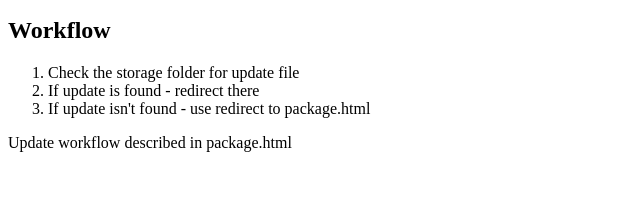
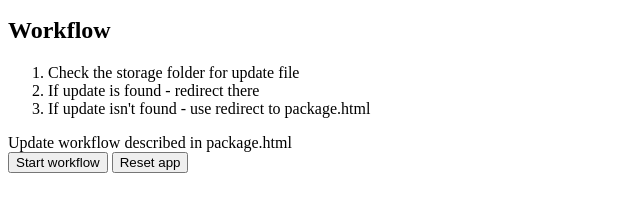
Before and after one commit to motorro/CordovaRedirectPOC, a plain HTML site: page www/preloader.html in a window 1280 px wide. Shown: the part 101-312 px from the top of the page, without its empty margins (0-640 px from the left). Drawn offline with Linux system fonts and the light colour scheme.

Commit message:
Skeleton...

```diff
--- a/www/js/PreloaderApp.js
+++ b/www/js/PreloaderApp.js
@@ -1,5 +1,6 @@
 /**
- * App.js
+ * PreloaderApp
+ * This one is distributed with application and evaluates the latest version
  * User: motorro
  * Date: 27.09.2014
  * Time: 9:28
--- a/www/preloader.html
+++ b/www/preloader.html
@@ -3,6 +3,9 @@
 <head lang="en">
     <meta charset="UTF-8">
     <title>Redirect PoC::Preloader</title>
+    <!-- Weinre placeholder. Will be replaced with Weinre script by prepare hook -->
+    <!-- See hooks/after_prepare/040_weinre.js for details -->
+    <!-- WEINRE -->
 </head>
 <body>
     <h1>Redirect PoC</h1>
@@ -16,5 +19,9 @@
         <li>If update isn't found - use redirect to package.html</li>
     </ol>
     <div>Update workflow described in package.html</div>
+    <div>
+        <button id="start">Start workflow</button>
+        <button id="reset">Reset app</button>
+    </div>
 </body>
 </html>
```
Also changed, not shown: www/js/PackageApp.js (added, +8 -0 lines).
